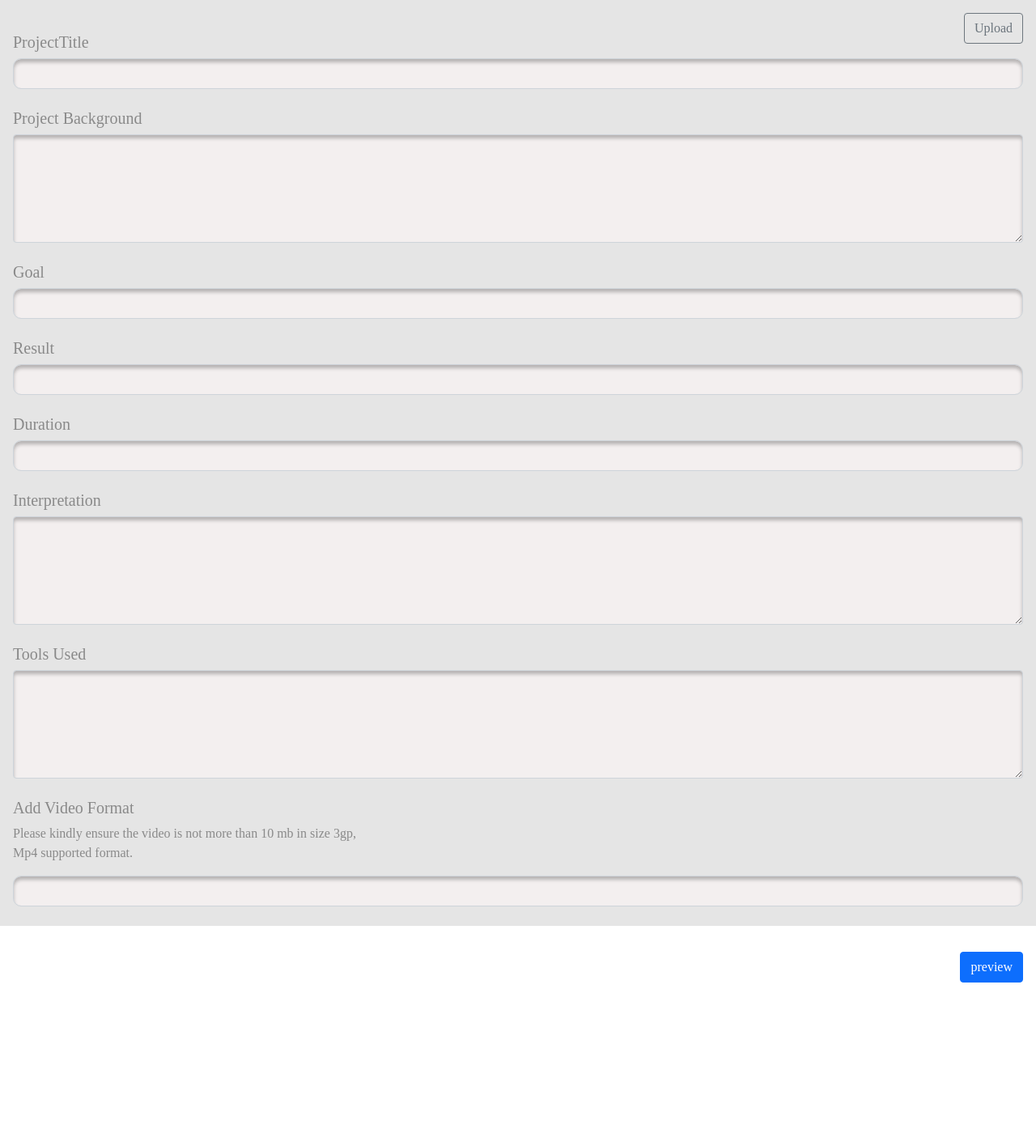
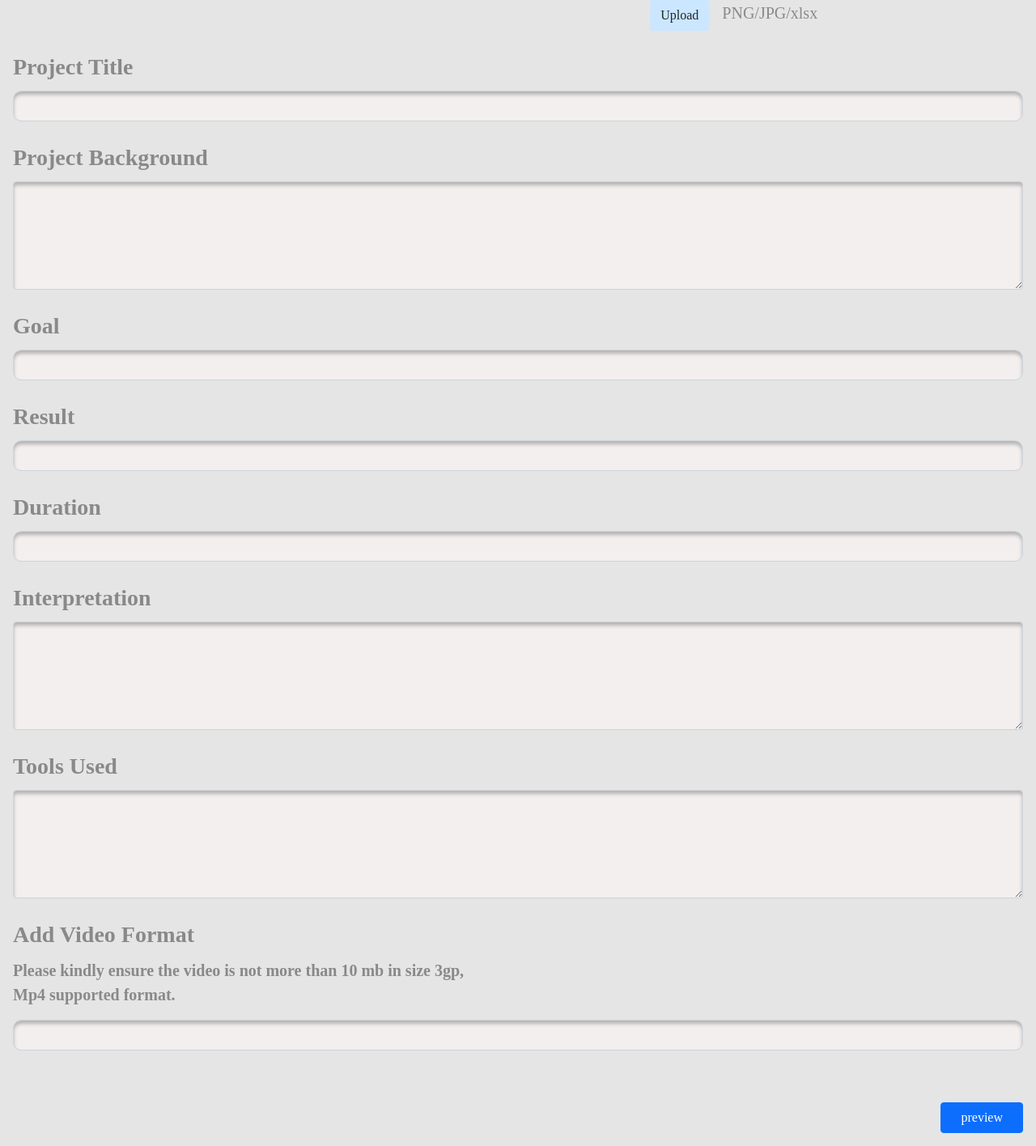
Before and after one commit to Bizkaofficial/bizzy-gallop, a React (Create React App) app: page /projectupload in a window 1280 px wide. Shown: the whole page at 81% size. Before the commit the page ends 1230 px from the top, so only its background shows below. Built offline with nearby package versions, Linux system fonts and the light colour scheme.

Commit message:
border radius for buttons

```diff
--- a/src/pages/Header1.js
+++ b/src/pages/Header1.js
@@ -56,13 +56,21 @@ const Header1 = () => {
           <ul className="d-flex mr-3 gap-4 my-auto">
             <li className="list-inline-item">
               <Link to="/accounts/login">
-                <button type="text" className="btn btn-outline-primary px-4">
+                <button
+                  type="text"
+                  style={{ borderRadius: "15px" }}
+                  className="btn btn-outline-primary px-4"
+                >
                   Logout
                 </button>
               </Link>
             </li>
             <li className="list-inline-item">
-              <Link to="/accounts/register" className="btn btn-primary px-4">
+              <Link
+                to="/accounts/register"
+                style={{ borderRadius: "15px" }}
+                className="btn btn-primary px-4"
+              >
                 Account
               </Link>
             </li>
--- a/src/pages/PersonalInfo.js
+++ b/src/pages/PersonalInfo.js
@@ -11,7 +11,7 @@ const PersonalInfo = () => {
       </div>
       <div className="row mx-auto my-5">
         <div className="col position-relative">
-          <p className="text-warning fs-4 mx-4">Personal details</p>
+          <p className="text-warning fw-semibold fs-4 mx-4">Personal details</p>
         </div>
         <div className="info--form col mx-5 bg-light shadow-lg ">
           <form className=" my-5 mx-3">
@@ -58,7 +58,7 @@ const PersonalInfo = () => {
                 placeholder="Headline"
               />
             </div>
-            <div>
+            <div className="">
               <textarea
                 rows="5"
                 className="form-control form-item textarea-input p-3 bg-white"
--- a/src/pages/ProjectUpload.js
+++ b/src/pages/ProjectUpload.js
@@ -1,39 +1,89 @@
 const ProjectUpload = () => {
   return (
-    <div className="projectUpload">
-    <button type="button" className="btn btn-outline-secondary mx-3 my-3 float-end">Upload</button> <br />
-    <div className="mx-3 my-3">
+    <div className="projectUpload ">
+      <div className="text-center offset-sm-5 align-item-end">
+        <button
+          type="button"
+          style={{ background: "#CBE6FF" }}
+          className="btn"
+        >
+          Upload
+        </button>
+        <p className="fs-5 d-inline ms-3">PNG/JPG/xlsx</p>
+      </div>
+
+      <br />
+      <div className="mx-3">
         <form className="projectForm">
-        <label className="form-label h5" for="ProjectTitle">ProjectTitle</label>
+          <label className="form-label fs-3 fw-bold" for="ProjectTitle">
+            Project Title
+          </label>
           <input className="form-control text-input" type="text" /> <br />
-
-        <label className="form-label h5" for="ProjectBackground" >Project Background</label> <br />
-        <textarea className="form-control textarea-input" rows="5" id="project background" name="text"></textarea> <br />
-
-        <label className="form-label h5" for="Goal">Goal</label> <br />
+          <label className="form-label fs-3 fw-bold" for="ProjectBackground">
+            Project Background
+          </label>
+          <br />
+          <textarea
+            className="form-control textarea-input"
+            rows="5"
+            id="project background"
+            name="text"
+          ></textarea>
+          <br />
+          <label className="form-label fs-3 fw-bold" for="Goal">
+            Goal
+          </label>
+          <br />
           <input className="form-control text-input" type="text" /> <br />
-
-        <label className="form-label h5" for="Result">Result</label> <br />
+          <label className="form-label fs-3 fw-bold" for="Result">
+            Result
+          </label>
+          <br />
           <input className="form-control text-input" type="text" /> <br />
-
-        <label className="form-label h5" for="Duration">Duration</label> <br />
+          <label className="form-label fs-3 fw-bold" for="Duration">
+            Duration
+          </label>
+          <br />
           <input className="form-control text-input" type="text" /> <br />
-
-        <label className="form-label h5" for="Interpretation">Interpretation</label> <br />
-        <textarea class="form-control textarea-input" rows="5" id="comment" name="text"></textarea> <br />
-
-        <label className="form-label h5" for="ToolsUsed" >Tools Used</label> <br />
-        <textarea class="form-control textarea-input" rows="5" id="comment" name="text"></textarea> <br />
-
-        <label className="form-label h5" for="Video" >Add Video Format</label>
-        <p>Please kindly ensure the video is not more than 10 mb in size 3gp, <br /> Mp4 supported format.</p>
-        <input className="form-control text-input" type="text" /> <br />
-
+          <label className="form-label fs-3 fw-bold" for="Interpretation">
+            Interpretation
+          </label>
+          <br />
+          <textarea
+            class="form-control textarea-input"
+            rows="5"
+            id="comment"
+            name="text"
+          ></textarea>
+          <br />
+          <label className="form-label fs-3 fw-bold" for="ToolsUsed">
+            Tools Used
+          </label>
+          <br />
+          <textarea
+            class="form-control textarea-input"
+            rows="5"
+            id="comment"
+            name="text"
+          ></textarea>
+          <br />
+          <label className="form-label fs-3 fw-bold" for="Video">
+            Add Video Format
+          </label>
+          <p className="fw-bold fs-5">
+            Please kindly ensure the video is not more than 10 mb in size 3gp,{" "}
+            <br /> Mp4 supported format.
+          </p>
+          <input className="form-control text-input mb-5" type="text" />
+          <div className="text-end">
+            <button type="button" class="btn btn-primary my-3 px-4 ">
+              preview
+            </button>
+          </div>
         </form>
       </div>
-    <button type="button" class="btn btn-primary mx-3 my-3 float-end ml-4">preview</button>
     </div>
- )
-}
+  );
+};
 
 export default ProjectUpload;
```
Lines whose indentation alone changed are shown as unchanged.
